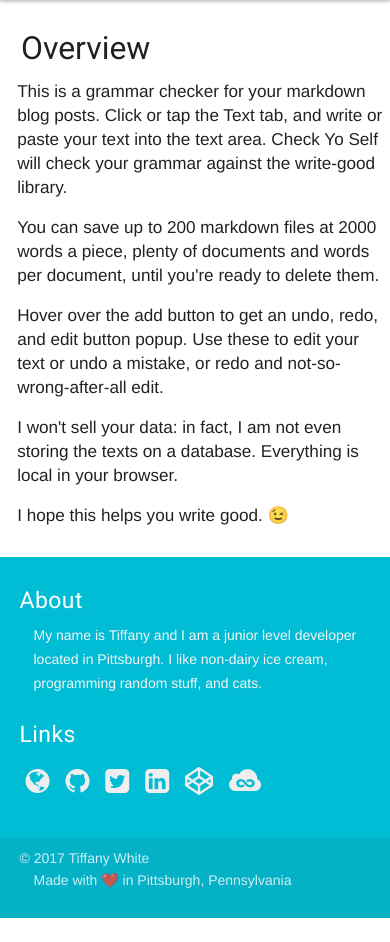
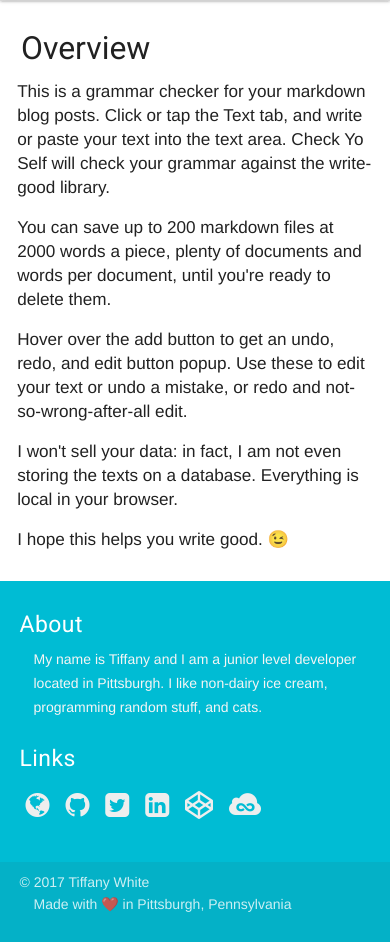
Before and after one commit to twhite96/checkyoself, a PHP site: page / in a window 390 px wide. Shown: the part 104-1046 px from the top of the page. Before the commit the page ends 1022 px from the top, so only its background shows below. Run offline with PHP 8.4, Linux system fonts and the light colour scheme; some libraries are stand-ins or nearby versions; some web fonts are replaced.

Commit message:
adds right padding for center text on mobile

```diff
--- a/styles/style.css
+++ b/styles/style.css
@@ -27,7 +27,7 @@ main {
 }
 
 p {
-  padding-left: 1em;
+  padding: 0em 1em;
 }
 
 h4 {
```
